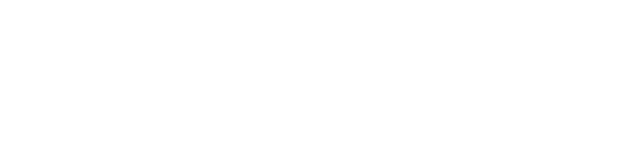
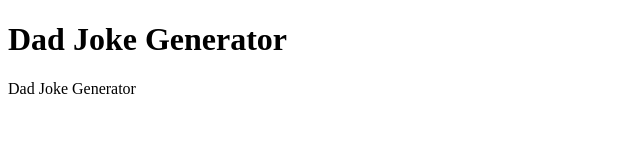
Before and after one commit to dsjramesh7/dadjokegenerator-html-css-js-1-12-, a plain HTML site: page index.html in a window 1280 px wide. Shown: the whole page, without its empty margins (0-640 px from the left). Drawn offline with Linux system fonts and the light colour scheme.

Commit message:
html structure added

```diff
--- a/index.html
+++ b/index.html
@@ -6,5 +6,10 @@
     <meta name="viewport" content="width=device-width, initial-scale=1.0" />
     <title>Dad Joke Generator</title>
   </head>
-  <body></body>
+  <body>
+    <div class="container">
+      <h1 class="heading" id="heading">Dad Joke Generator</h1>
+      <p class="chead" id="chead">Dad Joke Generator</p>
+    </div>
+  </body>
 </html>
```
